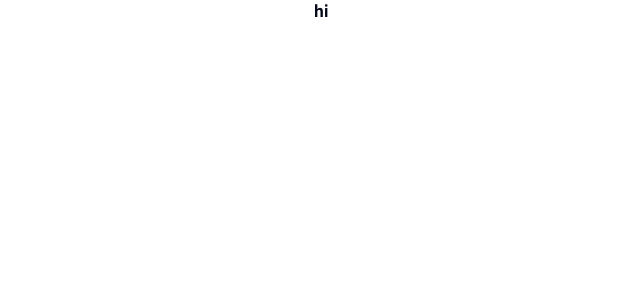
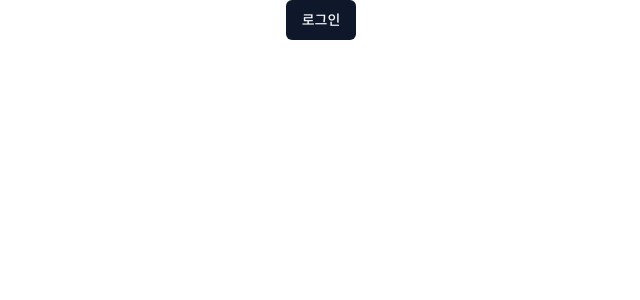
Before and after one commit to J1P4/habit-FE, a Next.js app: page /home in a window 1280 px wide. Shown: the top 300 px of the page, without its empty margins (319-959 px from the left). Built offline with nearby package versions, Linux system fonts and the light colour scheme.

Commit message:
feat: 버튼 추가

```diff
--- a/package.json
+++ b/package.json
@@ -9,6 +9,7 @@
     "lint": "next lint"
   },
   "dependencies": {
+    "@radix-ui/react-slot": "^1.0.2",
     "@tanstack/react-query": "^5.29.0",
     "@tanstack/react-query-devtools": "^5.29.0",
     "class-variance-authority": "^0.7.0",
--- a/src/app/home/page.tsx
+++ b/src/app/home/page.tsx
@@ -1,4 +1,10 @@
 'use client';
+import { Button } from '@/commons/components/ui/button';
+
 export default function HomePage() {
-  return <div className="font-bold">hi</div>;
+  return (
+    <div className="font-bold">
+      <Button>로그인</Button>
+    </div>
+  );
 }
--- /dev/null
+++ b/src/commons/components/ui/button.tsx
@@ -0,0 +1,56 @@
+import * as React from "react"
+import { Slot } from "@radix-ui/react-slot"
+import { cva, type VariantProps } from "class-variance-authority"
+
+import { cn } from "@/commons/lib/utils"
+
+const buttonVariants = cva(
+  "inline-flex items-center justify-center whitespace-nowrap rounded-md text-sm font-medium ring-offset-background transition-colors focus-visible:outline-none focus-visible:ring-2 focus-visible:ring-ring focus-visible:ring-offset-2 disabled:pointer-events-none disabled:opacity-50",
+  {
+    variants: {
+      variant: {
+        default: "bg-primary text-primary-foreground hover:bg-primary/90",
+        destructive:
+          "bg-destructive text-destructive-foreground hover:bg-destructive/90",
+        outline:
+          "border border-input bg-background hover:bg-accent hover:text-accent-foreground",
+        secondary:
+          "bg-secondary text-secondary-foreground hover:bg-secondary/80",
+        ghost: "hover:bg-accent hover:text-accent-foreground",
+        link: "text-primary underline-offset-4 hover:underline",
+      },
+      size: {
+        default: "h-10 px-4 py-2",
+        sm: "h-9 rounded-md px-3",
+        lg: "h-11 rounded-md px-8",
+        icon: "h-10 w-10",
+      },
+    },
+    defaultVariants: {
+      variant: "default",
+      size: "default",
+    },
+  }
+)
+
+export interface ButtonProps
+  extends React.ButtonHTMLAttributes<HTMLButtonElement>,
+    VariantProps<typeof buttonVariants> {
+  asChild?: boolean
+}
+
+const Button = React.forwardRef<HTMLButtonElement, ButtonProps>(
+  ({ className, variant, size, asChild = false, ...props }, ref) => {
+    const Comp = asChild ? Slot : "button"
+    return (
+      <Comp
+        className={cn(buttonVariants({ variant, size, className }))}
+        ref={ref}
+        {...props}
+      />
+    )
+  }
+)
+Button.displayName = "Button"
+
+export { Button, buttonVariants }
```
Also changed, not shown: 1 other file (tests, documents, lock files or other folders).
